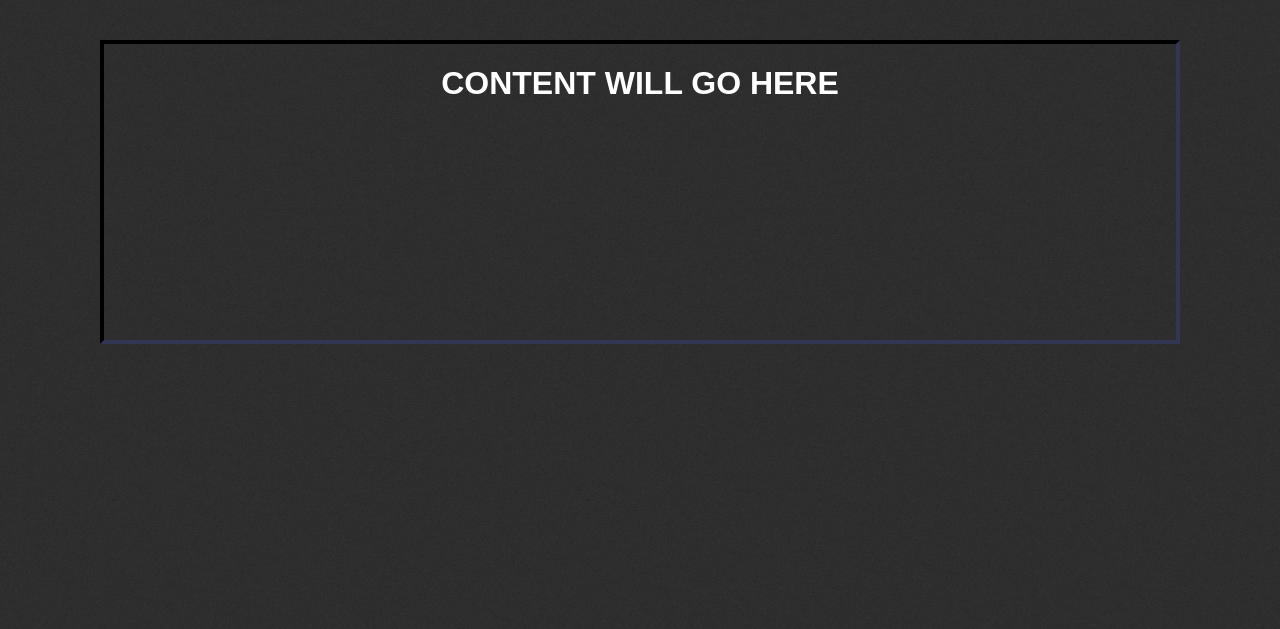
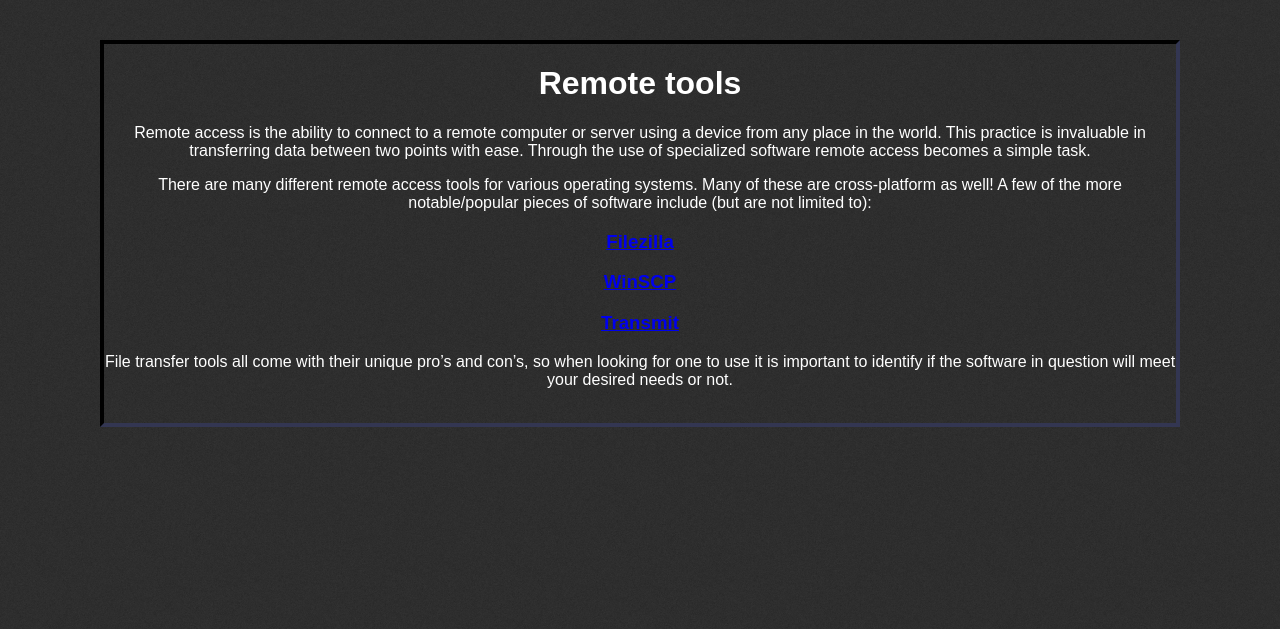
Before and after one commit to cad7046/CEJRT, a PHP site: page /remotetools.php in a window 1280 px wide. Shown: the part 122-751 px from the top of the page. Run offline with PHP 8.4, Linux system fonts and the light colour scheme.

Commit message:
remote tools

```diff
--- a/remotetools.php
+++ b/remotetools.php
@@ -8,18 +8,13 @@
 ?>
 
 <main>
-    <h1>CONTENT WILL GO HERE</h1>
-    <br />
-    <br />
-    <br />
-    <br />
-    <br />
-    <br />
-    <br />
-    <br />
-    <br />
-    <br />
-    <br />
+    <h1>Remote tools</h1>
+    <p>Remote access is the ability to connect to a remote computer or server using a device from any place in the world. This practice is invaluable in transferring data between two points with ease. Through the use of specialized software remote access becomes a simple task.</p>
+    <p>There are many different remote access tools for various operating systems. Many of these are cross-platform as well! A few of the more notable/popular pieces of software include (but are not limited to):</p>
+    <h3><a href = "https://filezilla-project.org/">Filezilla</a></h3>
+    <h3><a href = "https://winscp.net/eng/index.php">WinSCP</a></h3>
+    <h3><a href = "https://panic.com/transmit/">Transmit</a></h3>
+    <p>File transfer tools all come with their unique pro’s and con’s, so when looking for one to use it is important to identify if the software in question will meet your desired needs or not.</p>
     <br />
 </main>
 
```
